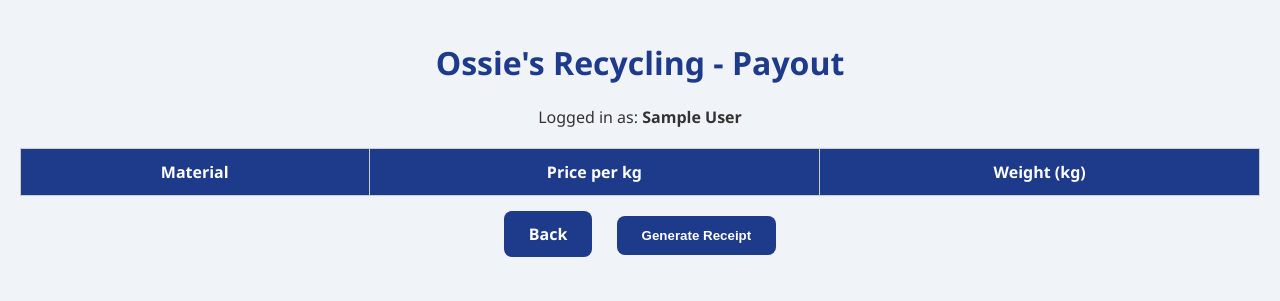
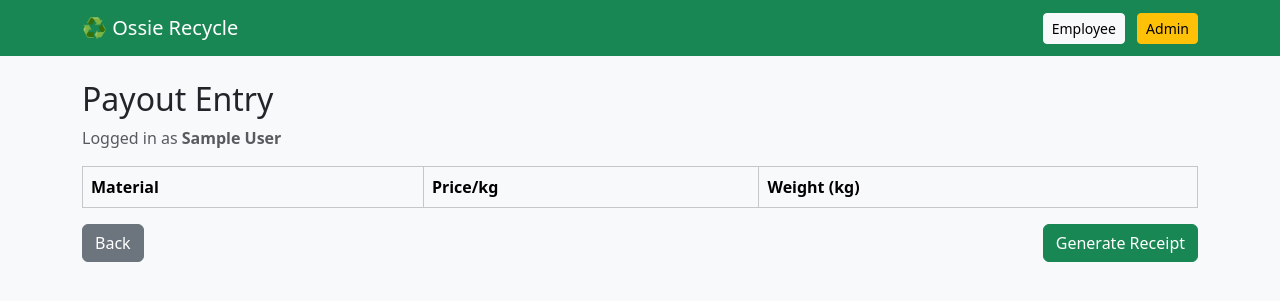
Before and after one commit to R3m1z/ossies-recycling, a Flask app: page /employee/payout in a window 1280 px wide. Shown: the top 301 px of the page. Run offline with Flask 3, Linux system fonts and the light colour scheme; the visitor is signed in with stand-in values (Sample User, id 1); lists and menus that the app fills with data are empty.

Commit message:
Update employee_payout.html

```diff
--- a/templates/employee_payout.html
+++ b/templates/employee_payout.html
@@ -1,99 +1,29 @@
-<!DOCTYPE html>
-<html lang="en">
-<head>
-    <meta charset="UTF-8">
-    <meta name="viewport" content="width=device-width, initial-scale=1.0">
-    <title>Ossie's Recycling - Payout</title>
-    <style>
-        body {
-            font-family: 'Segoe UI', Tahoma, Geneva, Verdana, sans-serif;
-            background: #f0f4f8;
-            margin: 0;
-            padding: 20px;
-            color: #333;
-        }
-        h1 {
-            color: #1e3a8a;
-            text-align: center;
-        }
-        .user-info {
-            text-align: center;
-            margin-bottom: 20px;
-        }
-        table {
-            width: 100%;
-            border-collapse: collapse;
-            margin-bottom: 20px;
-        }
-        th, td {
-            padding: 12px;
-            border: 1px solid #ccc;
-            text-align: center;
-        }
-        th {
-            background-color: #1e3a8a;
-            color: white;
-        }
-        input[type="number"] {
-            width: 80px;
-            padding: 5px;
-            text-align: right;
-        }
-        .buttons {
-            text-align: center;
-            margin-top: 20px;
-        }
-        a.button, button {
-            background-color: #1e3a8a;
-            color: white;
-            text-decoration: none;
-            padding: 12px 25px;
-            border-radius: 8px;
-            font-weight: bold;
-            transition: background-color 0.3s ease;
-            margin: 0 10px;
-            cursor: pointer;
-            border: none;
-        }
-        a.button:hover, button:hover {
-            background-color: #3749c0;
-        }
-        @media (max-width: 600px) {
-            table, th, td {
-                font-size: 0.9rem;
-            }
-            input[type="number"] {
-                width: 60px;
-            }
-        }
-    </style>
-</head>
-<body>
-    <h1>Ossie's Recycling - Payout</h1>
-    <div class="user-info">
-        <p>Logged in as: <strong>{{ employee_name }}</strong></p>
-    </div>
-
-    <form action="{{ url_for('generate_receipt') }}" method="POST">
-        <table>
+{% extends "base.html" %}
+{% block content %}
+<h2>Payout Entry</h2>
+<p class="text-muted">Logged in as <strong>{{ employee_name }}</strong></p>
+<form method="post">
+    <table class="table table-bordered">
+        <thead class="table-light">
             <tr>
                 <th>Material</th>
-                <th>Price per kg</th>
+                <th>Price/kg</th>
                 <th>Weight (kg)</th>
             </tr>
-            {% for material, price in materials.items() %}
+        </thead>
+        <tbody>
+            {% for mat, price in materials.items() %}
             <tr>
-                <td>{{ material }}</td>
-                <td>R{{ price }}</td>
-                <td><input type="number" name="weights[{{ material }}]" min="0" step="0.01"></td>
+                <td>{{ mat }}</td>
+                <td>R {{ price }}</td>
+                <td><input type="number" step="0.01" name="{{ mat }}" class="form-control"></td>
             </tr>
             {% endfor %}
-        </table>
-
-        <div class="buttons">
-            <a href="{{ url_for('employee_home') }}" class="button">Back</a>
-            <button type="submit">Generate Receipt</button>
-        </div>
-    </form>
-</body>
-</html>
+        </tbody>
+    </table>
+    <div class="d-flex justify-content-between">
+        <a href="{{ url_for('employee_login') }}" class="btn btn-secondary">Back</a>
+        <button type="submit" class="btn btn-success">Generate Receipt</button>
+    </div>
+</form>
+{% endblock %}
```
